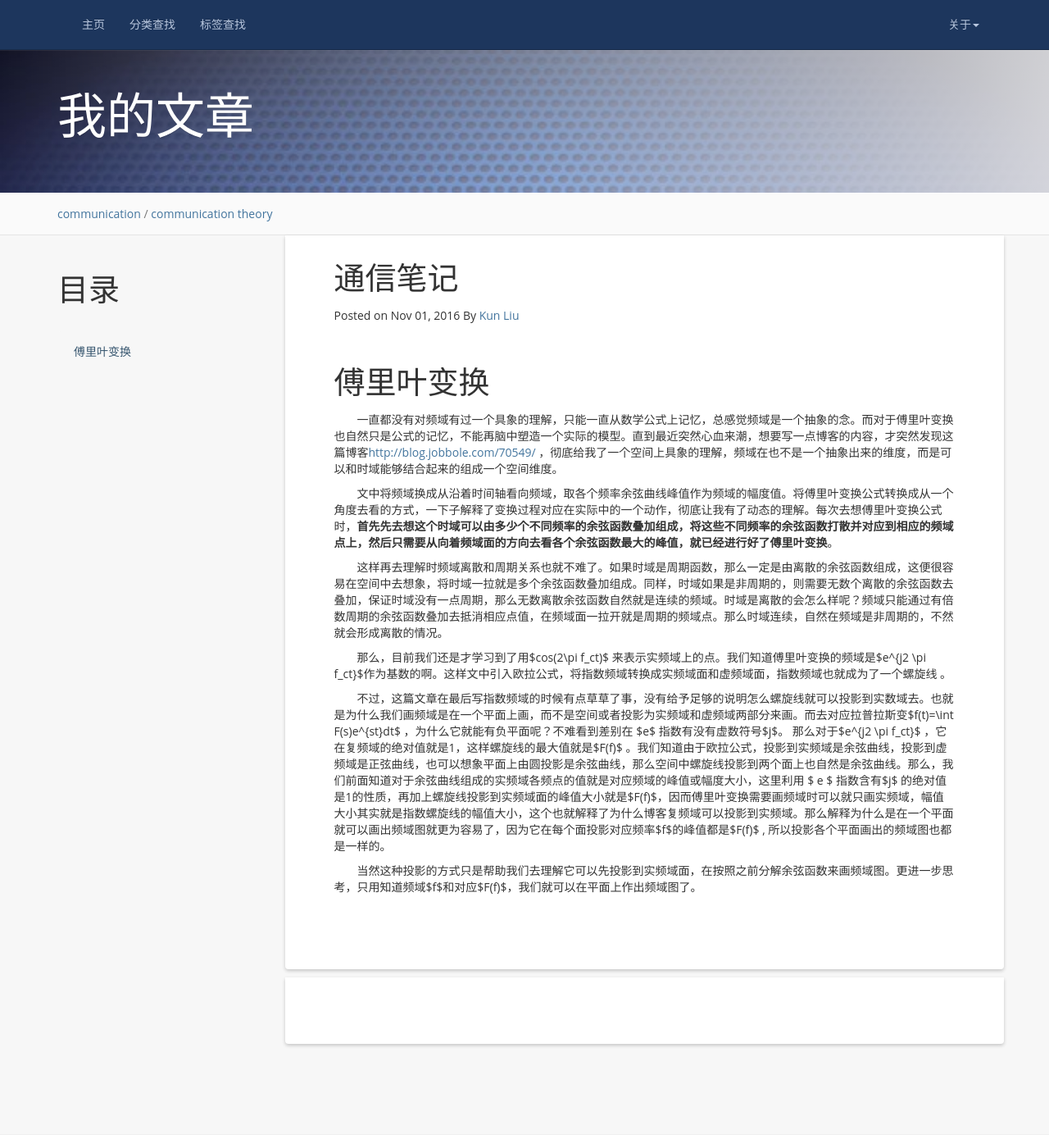
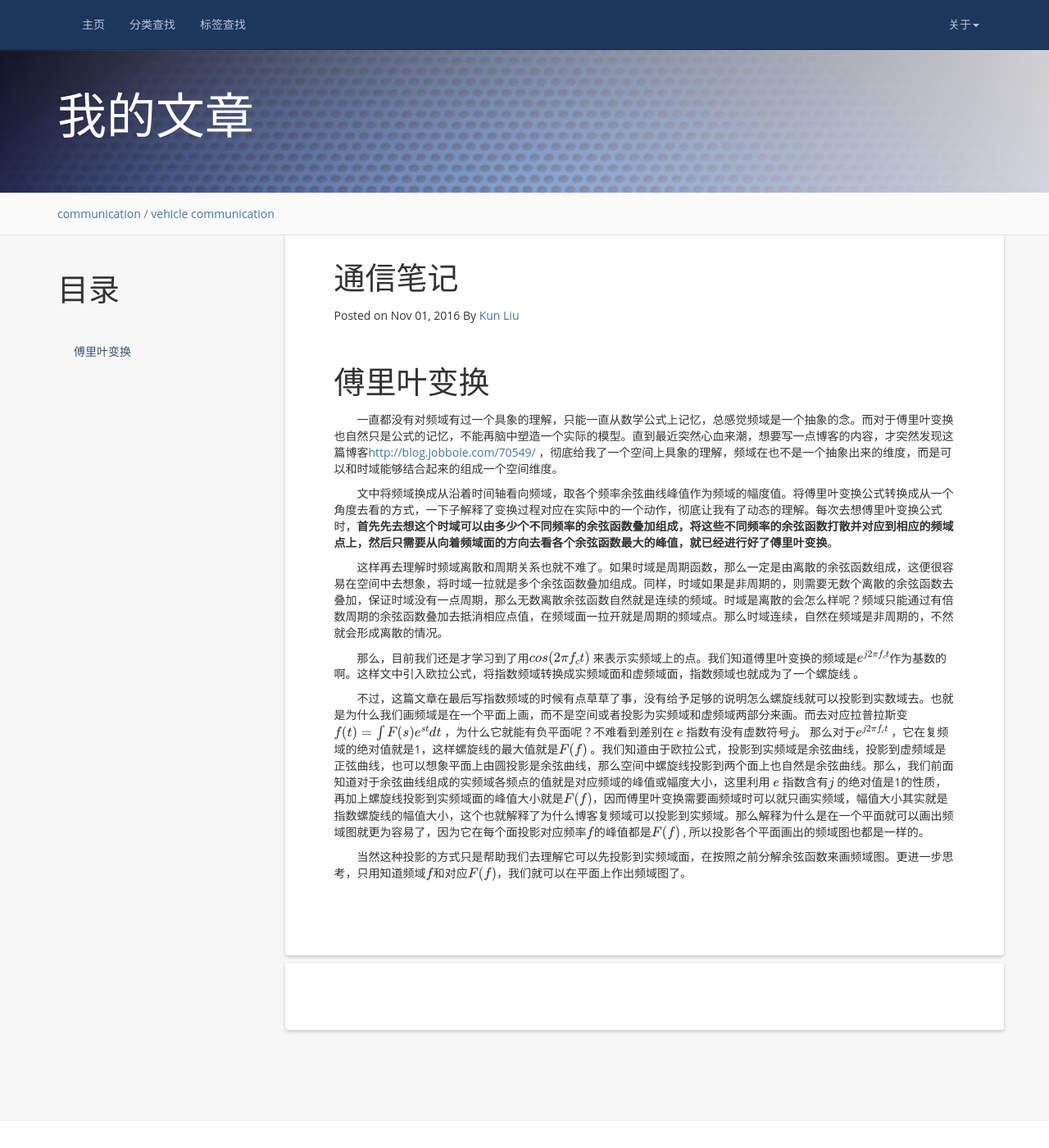
Before and after one commit to liukun2634/liukun2634.github.io, a Jekyll site: the page built from _posts/2016-10-1-通信笔记.md, in a window 1280 px wide and 1400 px high. Shown: the whole window at 82% size. Built offline with Jekyll 4.4.1, drawn with Linux system fonts in a browser that asks for light colours; formulas are drawn with MathJax 3; part of the change alters nothing that is shown.

```diff
--- a/_includes/head.html
+++ b/_includes/head.html
@@ -13,6 +13,37 @@
 	<link rel="alternate" type="application/rss+xml" title="{{ site.name }}" href="{{ '/feed.xml' | prepend: site.baseurl }}">
 
 	<meta name="description" content="{{site.meta_description}}">
+    <!-- mathjax config similar to math.stackexchange -->
+
+<script type="text/x-mathjax-config">
+  MathJax.Hub.Config({
+    tex2jax: {
+      inlineMath: [ ['$','$'], ["\\(","\\)"] ],
+      processEscapes: true
+    }
+  });
+</script>
+
+<script type="text/x-mathjax-config">
+    MathJax.Hub.Config({
+      tex2jax: {
+        skipTags: ['script', 'noscript', 'style', 'textarea', 'pre', 'code']
+      }
+    });
+</script>
+
+<script type="text/x-mathjax-config">
+    MathJax.Hub.Queue(function() {
+        var all = MathJax.Hub.getAllJax(), i;
+        for(i=0; i < all.length; i += 1) {
+            all[i].SourceElement().parentNode.className += ' has-jax';
+        }
+    });
+</script>
+
+<script type="text/javascript"
+   src="http://cdn.mathjax.org/mathjax/latest/MathJax.js?config=TeX-AMS-MML_HTMLorMML">
+</script>
 
 	<script src="{{ '/styles/js/jquery.min.js' | prepend: site.baseurl }}"></script>
 	<!--[if lt IE 9]>
--- a/_posts/2016-10-1-通信笔记.md
+++ b/_posts/2016-10-1-通信笔记.md
@@ -1,9 +1,9 @@
 ---
 layout: post
 title:  "通信笔记"
-date:   2016-11-01 18:31:01 +0800
+date:   2016-11-1 13:31:01 +0800
 categories: communication
-tag: communication theory
+tag: vehicle communication
 ---
 
 * content
```
